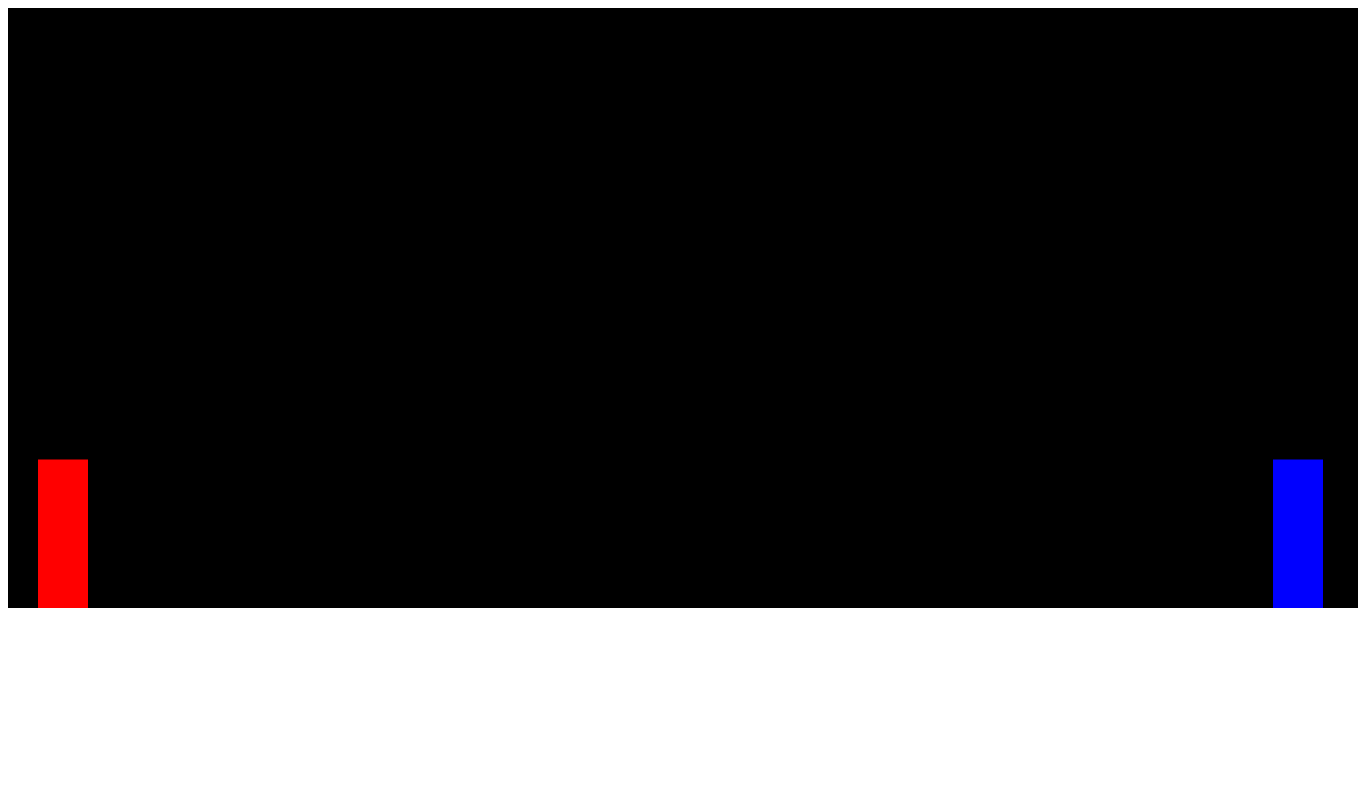
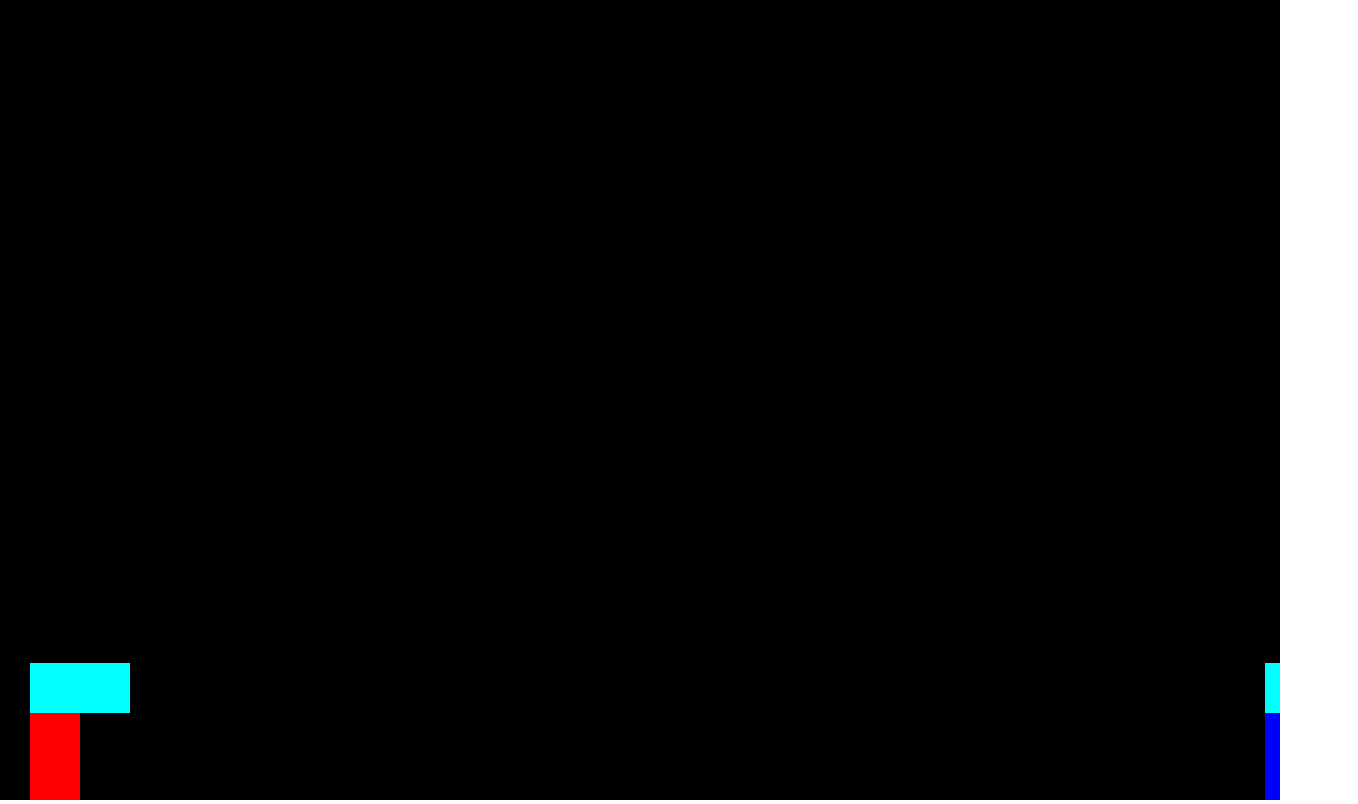
Before and after one commit to Prabhkirat-singh/Game-With-Object-Oriented-Programing, a plain HTML site: page index.html in a window 1280 px wide. Shown: the whole page, 1358 px wide, since content can reach past the window. Drawn offline with Linux system fonts and the light colour scheme.

Commit message:
First Project With Object Oriented Programming

```diff
--- a/index.html
+++ b/index.html
@@ -7,7 +7,7 @@
     <title>Testing Game</title>
 </head>
     <script defer src="script.js"></script>
-<body style="overflow: hidden;">
+<body style="overflow: hidden; margin: 0;">
     <canvas id="canvas" style="background-color: black;"></canvas>
 </body>
 </html>
--- a/script.js
+++ b/script.js
@@ -1,8 +1,8 @@
 // Initalization
 const canvas = document.querySelector("canvas");
 const c = canvas.getContext("2d");
-canvas.width = 1350;
-canvas.height = 600;
+canvas.width = innerWidth;
+canvas.height = innerHeight;
 let gravity = 0.5;
 
 class sprite {
@@ -12,17 +12,25 @@ class sprite {
     this.height = 150;
     this.velocity = velocity;
     this.color = color;
-    this.attack = {
-      position: {
-        x: this.position.x,
-        y: this.position.y
-      }
-    }
+    this.attackBox = {
+      position: this.position,
+      width: 100,
+      height: 50,
+    };
   }
 
   draw() {
     c.fillStyle = this.color;
     c.fillRect(this.position.x, this.position.y, this.width, this.height);
+
+    // attackbox color
+    c.fillStyle = "cyan";
+    c.fillRect(
+      this.attackBox.position.x,
+      this.attackBox.position.y,
+      this.attackBox.width,
+      this.attackBox.height
+    );
   }
 
   update() {
@@ -44,7 +52,8 @@ class sprite {
     // Collision between player - bottom position and enemy - top position
     if (
       player.position.y + player.height <= enemy.position.y &&
-      player.position.y + player.height + player.velocity.y >= enemy.position.y &&
+      player.position.y + player.height + player.velocity.y >=
+        enemy.position.y &&
       player.position.x + player.width >= enemy.position.x &&
       player.position.x <= enemy.position.x + enemy.width
     ) {
@@ -59,6 +68,20 @@ class sprite {
       enemy.position.x <= player.position.x + player.width
     ) {
       enemy.velocity.y = 0;
+    }
+
+    // Collision detecting between both object for attack
+    if (
+      player.attackBox.position.x + player.attackBox.width >= enemy.position.x &&
+      player.position.x <= enemy.attackBox.position.x + enemy.attackBox.width &&
+      player.position.y <= enemy.position.y + enemy.height) {
+
+      console.log(
+        player.attackBox.position.x,
+        player.width,
+        enemy.attackBox.position.x
+
+      );
     }
   }
 }
@@ -93,47 +116,48 @@ const enemy = new sprite(
 
 const key = {
   a: {
-    pressed: false
+    pressed: false,
   },
   d: {
-    pressed: false
+    pressed: false,
   },
   arrowleft: {
-    pressed: false
+    pressed: false,
   },
   arrowright: {
-    pressed: false
-  }
-}
+    pressed: false,
+  },
+};
 function animate() {
   requestAnimationFrame(animate);
   c.fillStyle = "black";
   c.fillRect(0, 0, canvas.width, canvas.height);
+  canvas.width = innerWidth;
+  canvas.height = innerHeight
   player.update();
   enemy.update();
 
   // player movement
   player.velocity.x = 0;
 
-  if(key.a.pressed){
+  if (key.a.pressed) {
     player.velocity.x = -8;
-  } else if(key.d.pressed){
+  } else if (key.d.pressed) {
     player.velocity.x = 8;
   }
 
   // enemy movement
   enemy.velocity.x = 0;
 
-  if(key.arrowleft.pressed){
+  if (key.arrowleft.pressed) {
     enemy.velocity.x = -8;
-  } else if (key.arrowright.pressed){
+  } else if (key.arrowright.pressed) {
     enemy.velocity.x = 8;
   }
 }
 animate();
 
 window.addEventListener("keydown", (event) => {
-
   switch (event.key) {
     case "w":
       player.velocity.y -= 15;
@@ -161,21 +185,21 @@ window.addEventListener("keydown", (event) => {
   }
 });
 
-window.addEventListener('keyup', (e) => {
-  switch(e.key) {
-    case 'a':
-      key.a.pressed = false
+window.addEventListener("keyup", (e) => {
+  switch (e.key) {
+    case "a":
+      key.a.pressed = false;
       break;
 
-    case 'd':
-      key.d.pressed = false
+    case "d":
+      key.d.pressed = false;
       break;
 
-    case '4':
+    case "4":
       key.arrowleft.pressed = false;
-      break
+      break;
 
-    case '6':
+    case "6":
       key.arrowright.pressed = false;
   }
-})
+});
```
